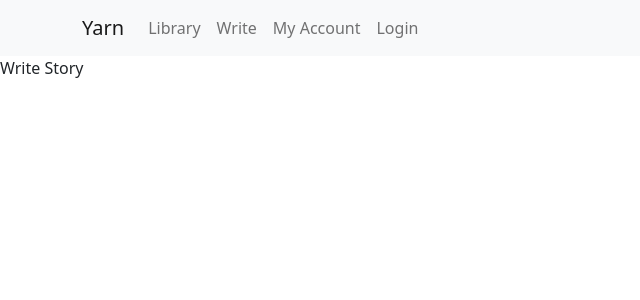
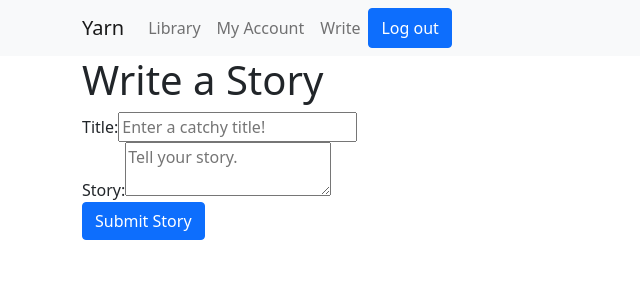
Before and after one commit to racheljamer/seg-3125-yarn-website, a React (Create React App) app in the folder yarn-react-app/: page /WriteStory in a window 1280 px wide. Shown: the top 300 px of the page, without its empty margins (0-640 px from the left). Built offline with nearby package versions, Linux system fonts and the light colour scheme; no server answers; sample sign-in values are in the browser's storage.

Commit message:
added conditional routing based on auth state + created BASIC write story form
TODO:
+ add more pages
+ additional functionality to write story

```diff
--- a/yarn-react-app/src/App.js
+++ b/yarn-react-app/src/App.js
@@ -1,18 +1,54 @@
+import React, {useState} from 'react';
 import './App.css';
 import {Link, Route, Routes} from "react-router-dom";
 import Home from "./pages/Home";
 import Login from "./pages/Login";
 import WriteStory from "./pages/WriteStory";
 import MainNav from "./Components/mainNav";
+import {signOut} from "firebase/auth";
+import {auth} from "./firebase-config";
+import {Button, Container, Nav, Navbar} from "react-bootstrap";
 
 function App() {
+    const [isAuth, setIsAuth] = useState(localStorage.getItem("isAuth"));
+
+    const signUserOut = () => {
+        signOut(auth).then(() => {
+            localStorage.clear();
+            setIsAuth(false);
+            window.location.pathname = "/login";
+
+        })
+    };
+
   return (
     <div>
-        <MainNav/>
+        <Navbar bg="light" expand="lg" variant="light" sticky="top">
+            <Container>
+                <Navbar.Brand href="/">
+                    Yarn
+                </Navbar.Brand>
+                <Navbar.Toggle aria-controls="basic-navbar-nav" />
+                <Navbar.Collapse id="basic-navbar-nav">
+                    <Nav className="me-auto">
+                        <Nav.Link href="/#library">Library</Nav.Link>
+                        <Nav.Link href="/Account">My Account</Nav.Link>
+                        {!isAuth ? (
+                            <Nav.Link href="/Login">Login</Nav.Link>
+                        ) : (
+                            <>
+                                <Nav.Link href="/WriteStory">Write</Nav.Link>
+                                <Button onClick={signUserOut}>Log out</Button>
+                            </>
+                            )}
+                    </Nav>
+                </Navbar.Collapse>
+            </Container>
+        </Navbar>
         <Routes>
             <Route path="/" element={<Home />} />
-            <Route path="/WriteStory" element={<WriteStory/>}/>
-            <Route path="/Login" element={<Login/>}/>
+            <Route path="/WriteStory" element={<WriteStory isAuth={isAuth}/>}/>
+            <Route path="/Login" element={<Login setIsAuth={setIsAuth}/>}/>
         </Routes>
     </div>
   );
--- a/yarn-react-app/src/Components/mainNav.js
+++ b/yarn-react-app/src/Components/mainNav.js
@@ -1,7 +1,8 @@
 import React from 'react';
-import {Container, Nav, Navbar} from "react-bootstrap";
+import {Button, Container, Nav, Navbar} from "react-bootstrap";
 
-function MainNav() {
+function MainNav({isAuth, signout}) {
+
     return (
         <Navbar bg="light" expand="lg" variant="light" sticky="top">
             <Container>
@@ -14,7 +15,7 @@ function MainNav() {
                         <Nav.Link href="/#library">Library</Nav.Link>
                         <Nav.Link href="/WriteStory">Write</Nav.Link>
                         <Nav.Link href="/Account">My Account</Nav.Link>
-                        <Nav.Link href="/Login">Login</Nav.Link>
+                        {isAuth ? <Nav.Link href="/Login">Login</Nav.Link> : <Button onClick={signout}>Log out</Button>}
                     </Nav>
                 </Navbar.Collapse>
             </Container>
--- a/yarn-react-app/src/pages/Login.js
+++ b/yarn-react-app/src/pages/Login.js
@@ -1,8 +1,25 @@
 import React from 'react';
+import {auth, provider} from '../firebase-config';
+import {signInWithPopup} from 'firebase/auth';
+import {useNavigate} from 'react-router-dom';
 
-function Login() {
+function Login({setIsAuth}) {
+
+    let navigate = useNavigate();
+
+    const signInWithGoogle = () => {
+        signInWithPopup(auth,provider).then((result) => {
+            localStorage.setItem("isAuth", true);
+            setIsAuth(true);
+            navigate("/");
+        })
+    }
+
     return (
-        <div>Login!</div>
+        <div className="loginPage">
+            <p>Sign in with Google to Continue</p>
+            <button className="login-with-google-btn" onClick={signInWithGoogle}>Sign in with Google</button>
+        </div>
     );
 }
 
--- a/yarn-react-app/src/pages/WriteStory.js
+++ b/yarn-react-app/src/pages/WriteStory.js
@@ -1,8 +1,56 @@
-import React from 'react';
+import React, {useEffect, useState} from 'react';
+import {Button, Container} from "react-bootstrap";
+import {addDoc, collection} from "firebase/firestore";
+import {db, auth} from "../firebase-config";
+import {useNavigate} from "react-router-dom";
 
-function WriteStory() {
+
+function WriteStory({isAuth}) {
+    //states!
+    const [title, setTitle] = useState("");
+    const [storyText, setStoryText] = useState("");
+
+    let navigate = useNavigate();
+
+    //send story to firestore
+    const storiesCollectionRef = collection(db, "stories");
+    const createPost = async () => {
+        await addDoc(storiesCollectionRef, {
+            title,
+            storyText,
+            author: {name: auth.currentUser.displayName, id:auth.currentUser.uid}
+        });
+        navigate("/");
+    };
+
+    useEffect(() => {
+        if (!isAuth) {
+            navigate("/login"); //this is just a trick to make sure users are authenticated first
+        }
+
+    }, [])
     return (
-        <div>Write Story</div>
+            <Container>
+                <h1>Write a Story</h1>
+                <div>
+                    <label> Title:</label>
+                    <input placeholder="Enter a catchy title!"
+                           onChange={(event) => {
+                            setTitle(event.target.value);
+                           }}
+                    />
+                </div>
+               <div>
+                   <label> Story:</label>
+                   <textarea
+                       placeholder="Tell your story."
+                       onChange={(event) => {
+                       setStoryText(event.target.value);
+                       }}
+                   />
+               </div>
+                <Button onClick={createPost}>Submit Story</Button>
+            </Container>
     );
 }
 
```
